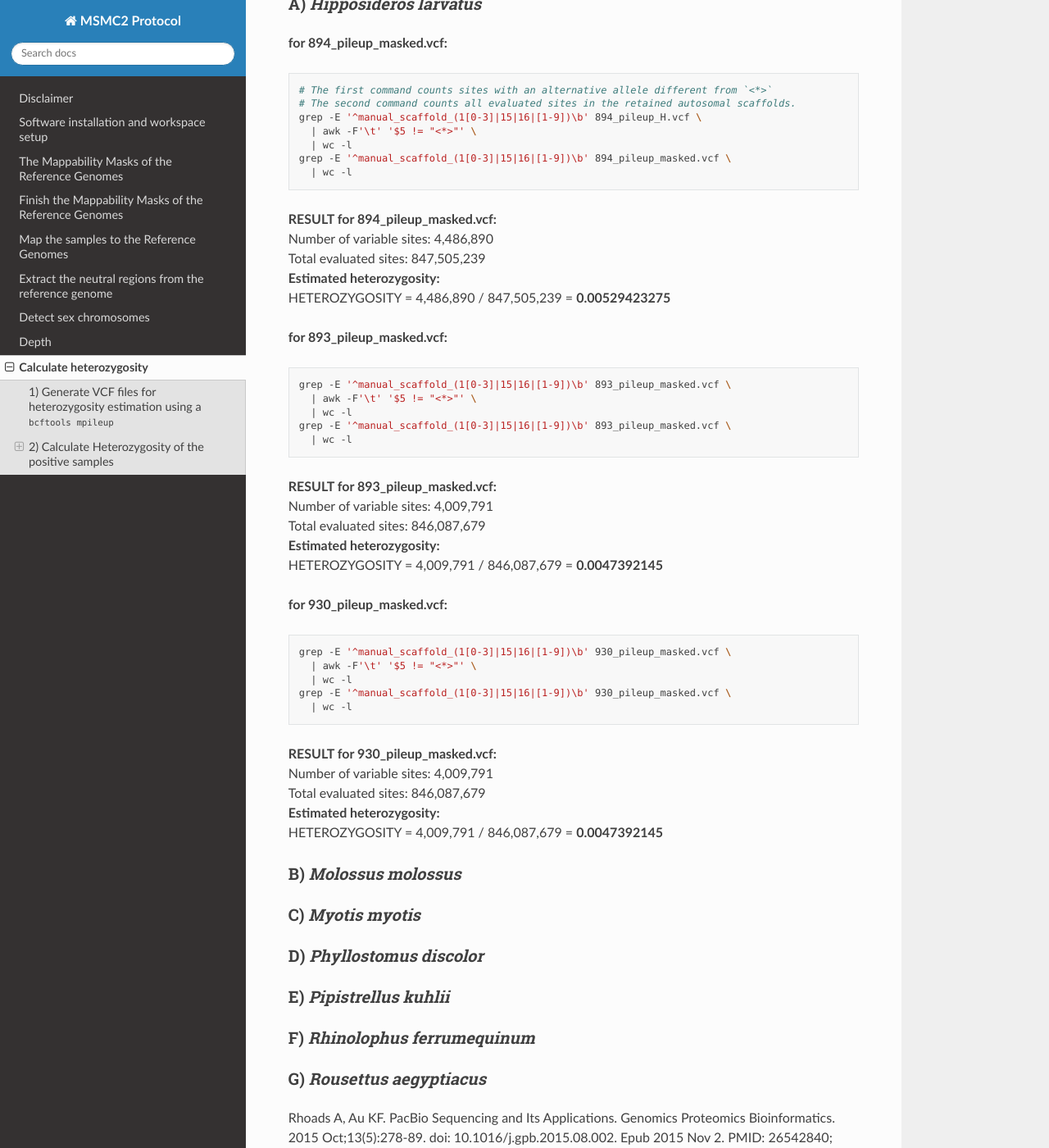
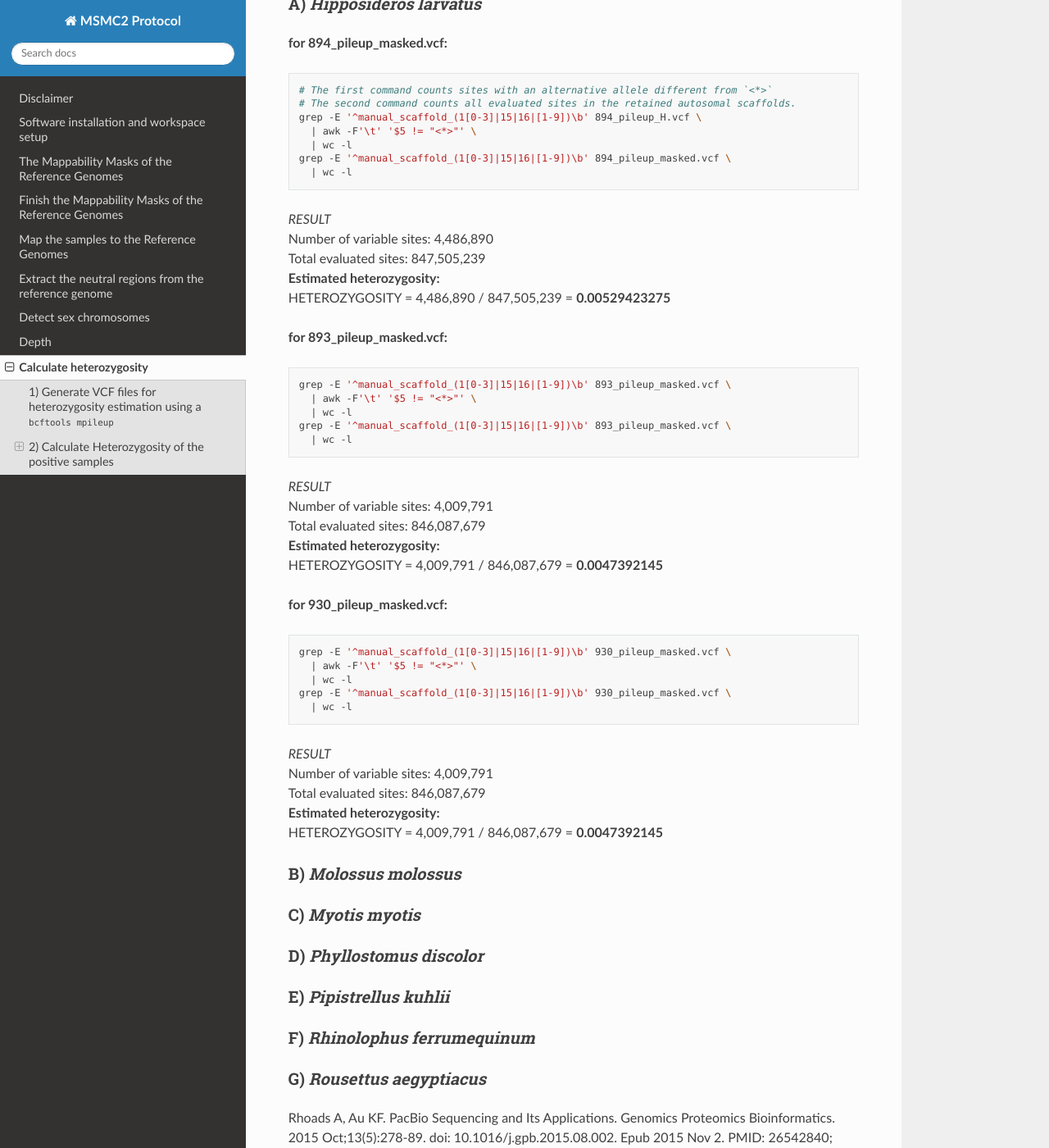
Before and after one commit to hoyosmanuel/MSMC2-Protocol, a Sphinx documentation site: the page built from docs/source/08_Data_Processing_7.rst, in a window 1280 px wide and 1400 px high, scrolled down 3164 px. Shown: the whole window at 82% size. Built offline with Sphinx 7.4.7 and the Read the Docs theme 3.1.0, drawn with Linux system fonts in a browser that asks for light colours.

Commit message:
Update 08_Data_Processing_7.rst

```diff
--- a/docs/source/08_Data_Processing_7.rst
+++ b/docs/source/08_Data_Processing_7.rst
@@ -167,7 +167,7 @@ A) *Hipposideros larvatus*
    grep -E '^manual_scaffold_(1[0-3]|15|16|[1-9])\b' 894_pileup_masked.vcf \
      | wc -l
 
-| **RESULT for 894_pileup_masked.vcf:**
+| *RESULT*
 | Number of variable sites: 4,486,890
 | Total evaluated sites: 847,505,239
 | **Estimated heterozygosity:**
@@ -184,7 +184,7 @@ A) *Hipposideros larvatus*
    grep -E '^manual_scaffold_(1[0-3]|15|16|[1-9])\b' 893_pileup_masked.vcf \
      | wc -l
 
-| **RESULT for 893_pileup_masked.vcf:**
+| *RESULT*
 | Number of variable sites: 4,009,791
 | Total evaluated sites: 846,087,679
 | **Estimated heterozygosity:**
@@ -201,7 +201,7 @@ A) *Hipposideros larvatus*
    grep -E '^manual_scaffold_(1[0-3]|15|16|[1-9])\b' 930_pileup_masked.vcf \
      | wc -l
 
-| **RESULT for 930_pileup_masked.vcf:**
+| *RESULT*
 | Number of variable sites: 4,009,791
 | Total evaluated sites: 846,087,679
 | **Estimated heterozygosity:**
```
